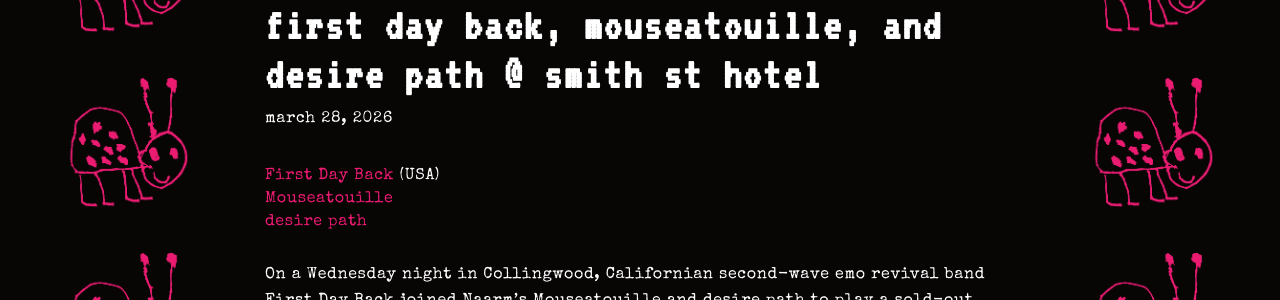
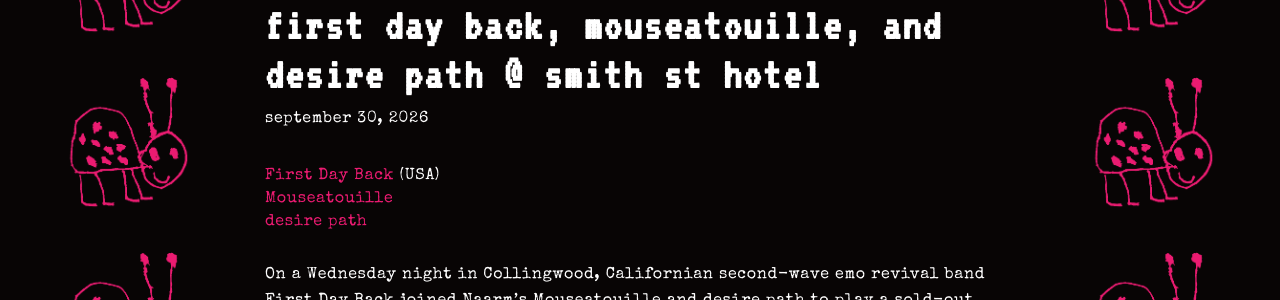
Before and after one commit to xxiwriterecipesnotlovelettersxx/xxiwriterecipesnotlovelettersxx.github.io, a Jekyll site: the page built from _posts/2026-09-30-first-day-back-mouseatouille-and-desire-path-at-smith-st-hotel.md, in a window 1280 px wide and 900 px high. Shown: the part 138-438 px from the top of the window. Built offline with Jekyll 4.4.1, drawn with Linux system fonts in a browser that asks for light colours.

Commit message:
Update post date to September 30, 2026

```diff
--- a/_posts/2026-09-30-first-day-back-mouseatouille-and-desire-path-at-smith-st-hotel.md
+++ b/_posts/2026-09-30-first-day-back-mouseatouille-and-desire-path-at-smith-st-hotel.md
@@ -1,7 +1,7 @@
 ---
 layout: post
 title: "first day back, mouseatouille, and desire path @ smith st hotel"
-date: 2026-03-28
+date: 2026-09-30
 categories: showx
 thumbnail: /images/9junoeclipse3.JPG
 ---
```
